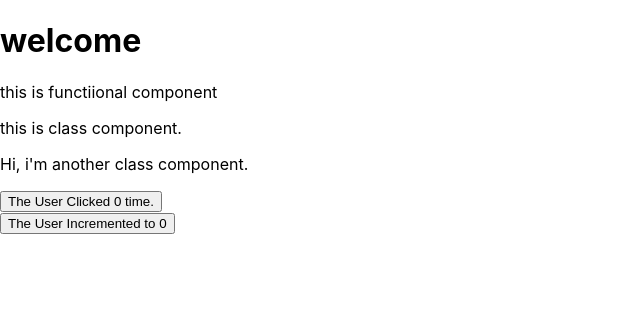
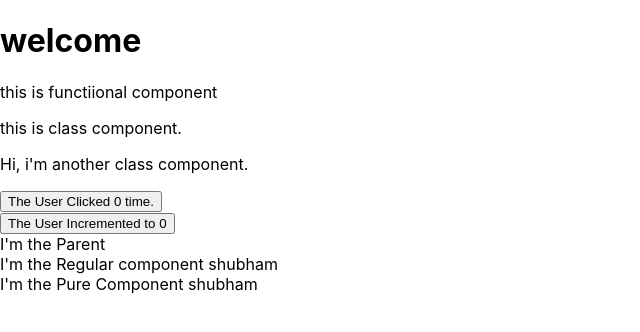
Before and after one commit to shubhsjain/React-Practic, a React (Create React App) app: page / in a window 1280 px wide. Shown: the top 332 px of the page, without its empty margins (0-640 px from the left). Built offline with nearby package versions, Linux system fonts and the light colour scheme.

Commit message:
pure component gets rerendering  :(

```diff
--- a/src/App.js
+++ b/src/App.js
@@ -5,6 +5,7 @@
 import FC from './components/FunctionalComp';
 import Click from './components/Click'
 import Counter from './components/Counter'
+import ParentComp from './components/ParentComp'
 
 function App() {
   return (
@@ -16,6 +17,7 @@
    <ClassComp1/>
    <Click/>
    <Counter/>
+   <ParentComp/>
    </div>
   );
 }
--- a/src/components/Counter.js
+++ b/src/components/Counter.js
@@ -10,7 +10,7 @@
         }
     }
     IncrementCount = () => {
-        this.setState({count: this.state.count + 1})
+          this.setState({count: this.state.count + 1})
     }
 
     render() {
--- /dev/null
+++ b/src/components/ParentComp.js
@@ -0,0 +1,35 @@
+import React, { Component } from 'react'
+import PureComp from './PureComp'
+import RegComp from './RegComp'
+
+export class ParentComp extends Component {
+    constructor(props) {
+        super(props)
+
+        this.state = {
+             name : "shubham"
+        }
+    }
+
+    componentDidMount() {
+        setInterval(() => {
+            this.setState({
+                name :"shubham"
+            })
+        }, 3000)
+    }
+
+    render() {
+        console.log("jai maharashtra")
+        return (
+            <div>
+               I'm the Parent
+               <RegComp name ={this.state.name}/>
+               <PureComp name ={this.state.name}/>
+
+            </div>
+        )
+    }
+}
+
+export default ParentComp
--- /dev/null
+++ b/src/components/PureComp.js
@@ -0,0 +1,14 @@
+import React, { Component } from 'react'
+
+export class PureComp extends Component {
+    render() {
+        console.log("jai maharashtra")
+        return (
+            <div>
+                I'm the Pure Component {this.props.name}
+            </div>
+        )
+    }
+}
+
+export default PureComp
--- /dev/null
+++ b/src/components/RegComp.js
@@ -0,0 +1,14 @@
+import React, { Component } from 'react'
+
+export class RegComp extends Component {
+    render() {
+        console.log("jai maharastra")
+        return (
+            <div>
+               I'm the Regular component {this.props.name}
+            </div>
+        )
+    }
+}
+
+export default RegComp
```
Also changed, not shown: src/components/Click.js (line endings or trailing spaces).
